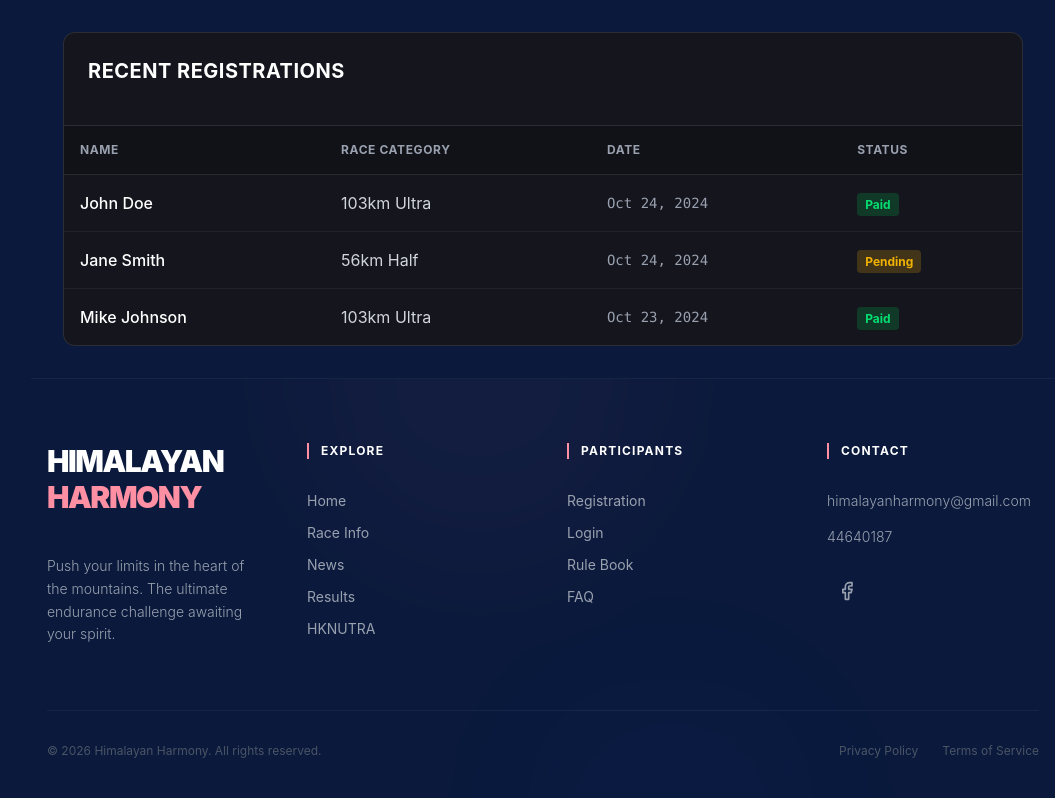
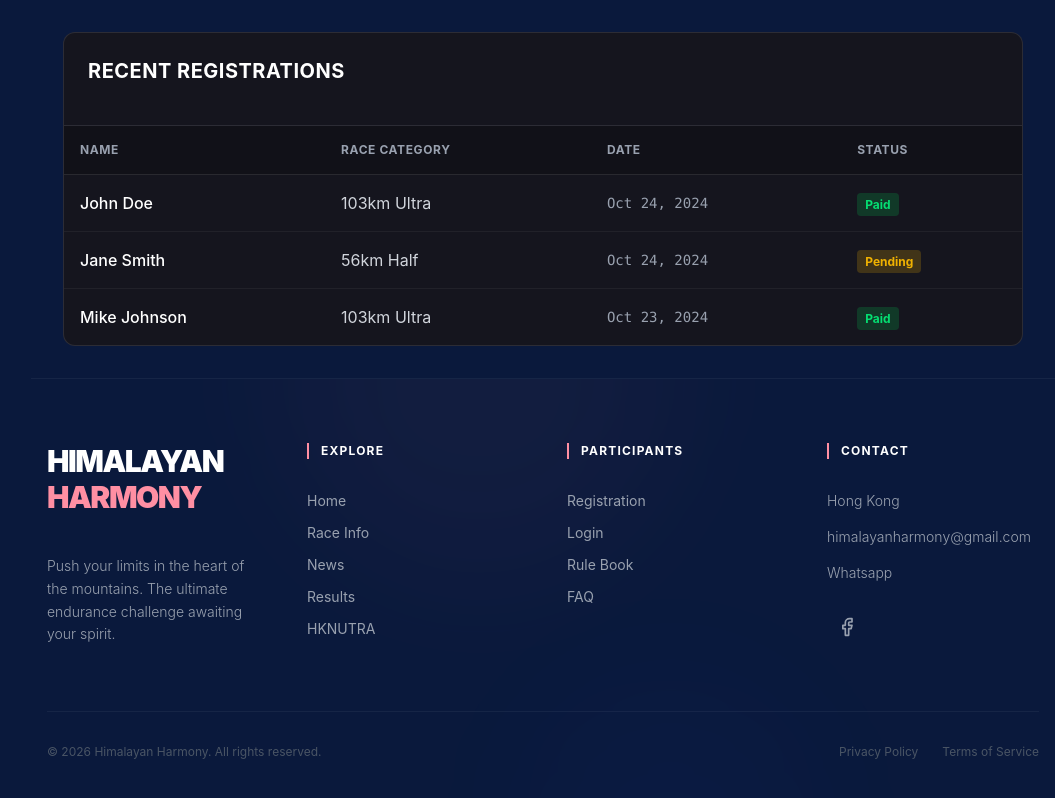
Before and after one commit to Aayush-prog/himalayan-harmony, a React (Vite) app: page /admin in a window 1280 px wide. Shown: the part 857-1655 px from the top of the page, without its empty margins (225-1280 px from the left). Built offline with nearby package versions, Linux system fonts and the light colour scheme.

Commit message:
address fix

```diff
--- a/src/components/Footer.tsx
+++ b/src/components/Footer.tsx
@@ -141,6 +141,7 @@ const Footer = () => {
               Contact
             </h4>
             <div className="space-y-3 md:space-y-4 text-gray-400 text-xs md:text-sm font-light">
+              <p className="hover:text-primary transition-colors">Hong Kong</p>
               <p>
                 <a
                   href="mailto:himalayanharmony@gmail.com"
@@ -151,10 +152,10 @@ const Footer = () => {
               </p>
               <p>
                 <a
-                  href="tel:+85244640187"
+                  href="https://wa.me/message/4SUC32QFITMWG1"
                   className="hover:text-primary transition-colors"
                 >
-                  44640187
+                  Whatsapp
                 </a>
               </p>
               <div className="flex gap-3 mt-4 md:mt-6">
```
Also changed, not shown: 2 other files (tests, documents, lock files or other folders).
